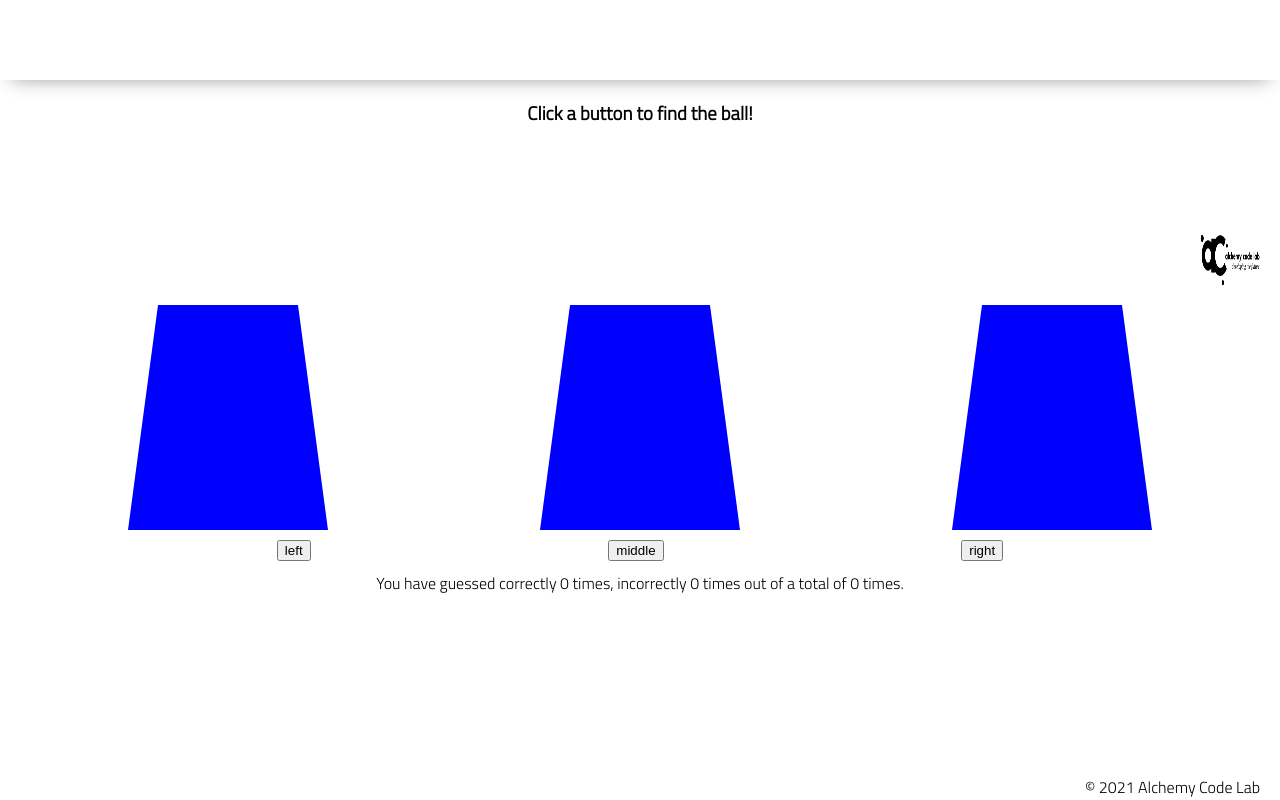
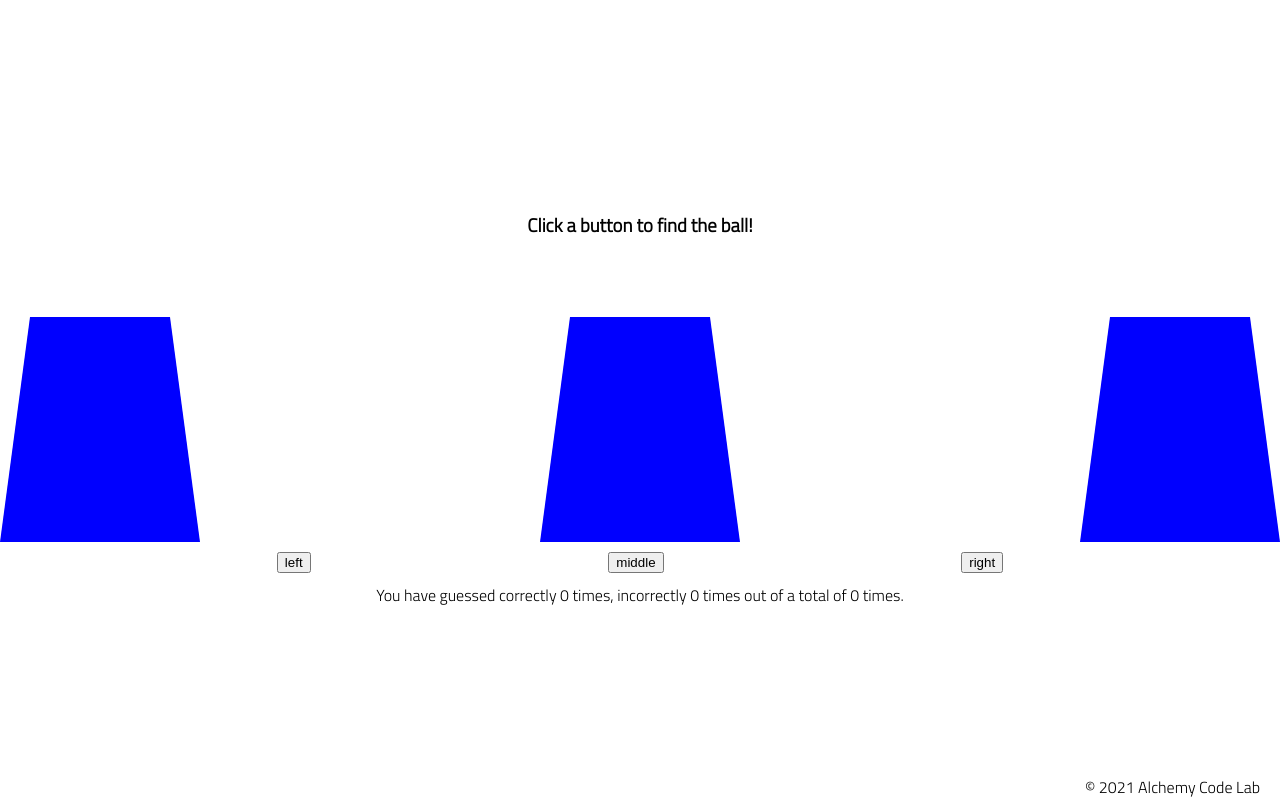
Before and after one commit to philngom/cup-game, a plain HTML site: page index.html in a window 1280 px wide. Drawn offline with Linux system fonts and the light colour scheme.

Commit message:
fixed display of last div

```diff
--- a/index.html
+++ b/index.html
@@ -13,11 +13,6 @@
 </head>
 
 <body>
-    <header>
-        <div class="gutter-right logo">
-            <img src="./assets/big-logo.png" />
-        </div>
-    </header>
     <main>
         <h3>Click a button to find the ball!</h3>
         <div id="cups">
--- a/styles/style.css
+++ b/styles/style.css
@@ -37,6 +37,7 @@ main {
     justify-content: center;
     align-items: center;
     margin-bottom: calc(var(--footer-height));
+    height: 100vh;
 }
 
 section {
@@ -92,7 +93,7 @@ footer {
 
 #cups {
     display: flex;
-    width: 80vw;
+    width: 100vw;
     flex-direction: row;
     justify-content: space-between;
     align-items: center;
@@ -110,7 +111,7 @@ img {
     flex-direction: row;
     justify-content: center;
     align-items: center;
-    margin-top: 100px;
+    /* margin-top: 10px; */
     width: 200px;
     border-bottom: 225px solid blue;
     border-left: 30px solid transparent;
```
